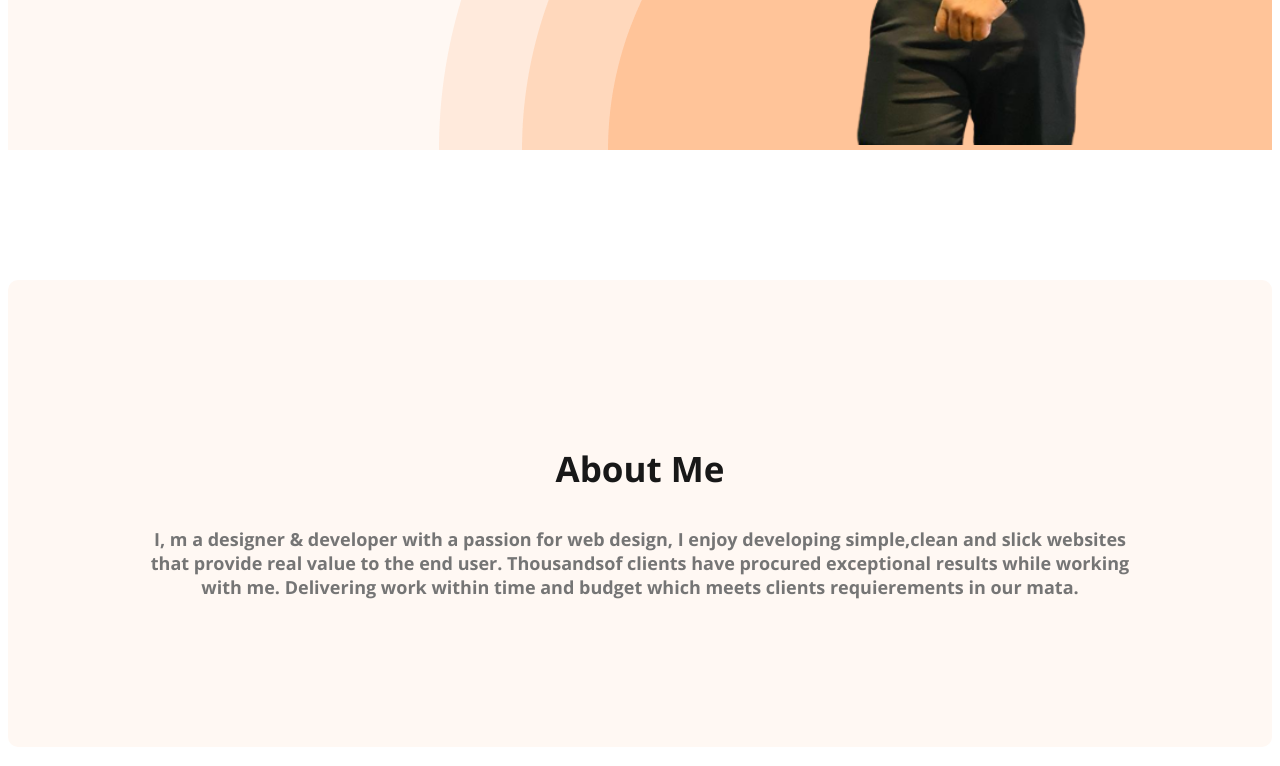
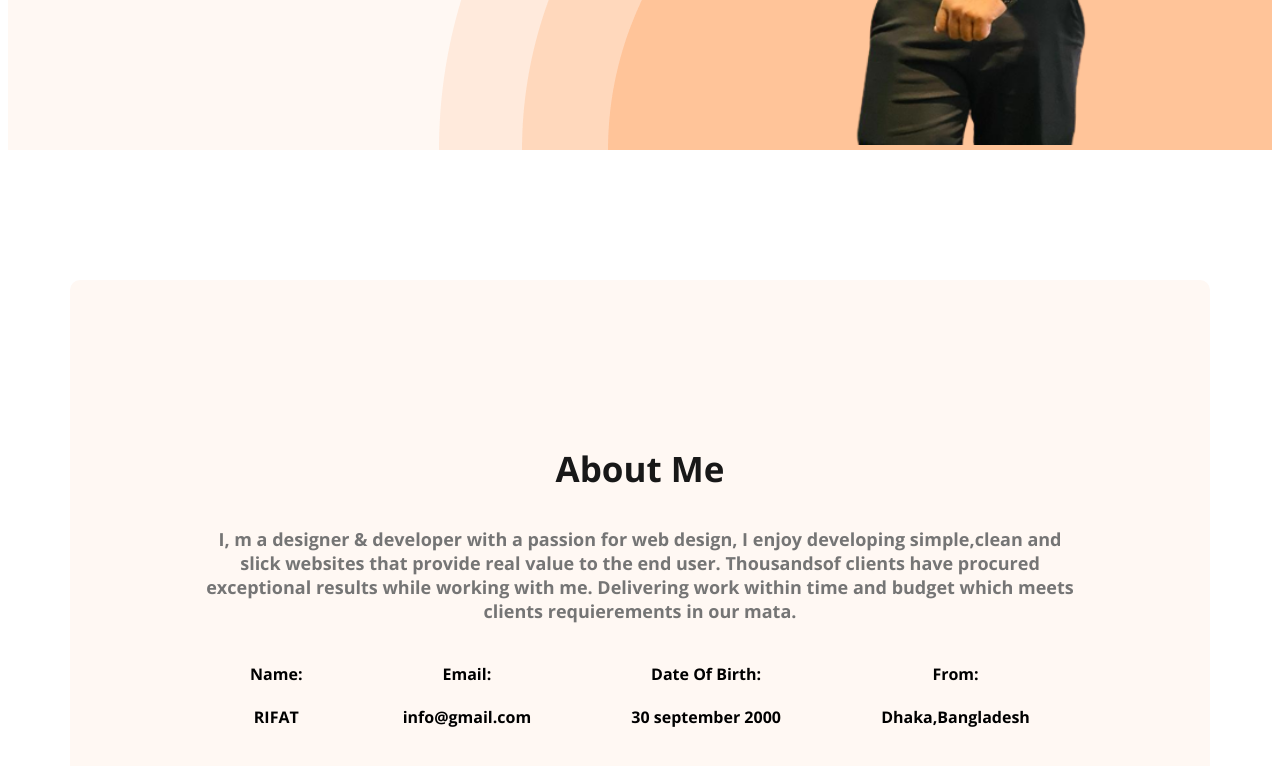
Before and after one commit to rifat417131/web-portfolio, a plain HTML site: page index.html in a window 1280 px wide. Shown: the part 644-1410 px from the top of the page. Drawn offline with nearby package versions, Linux system fonts and the light colour scheme.

Commit message:
added about info

```diff
--- a/index.html
+++ b/index.html
@@ -40,6 +40,24 @@
             <p class="section-description">
                 I, m a designer & developer with a passion for web design, I enjoy developing simple,clean and slick websites that provide real value to the end user. Thousandsof clients have procured exceptional results while working with me. Delivering work within time and budget which meets clients requierements in our mata.
             </p>
+            <div class="about-info-container">
+<div class="about-info">
+    <h4 class="info-title">Name:</h4>
+    <p class="info-description">RIFAT</p>
+</div>
+<div class="about-info">
+    <h4 class="info-title">Email:</h4>
+    <p class="info-description">info@gmail.com</p>
+</div>
+<div class="about-info">
+    <h4 class="info-title">Date Of Birth:</h4>
+    <p class="info-description">30 september 2000</p>
+</div>
+<div class="about-info">
+    <h4 class="info-title">From:</h4>
+    <p class="info-description">Dhaka,Bangladesh</p>
+</div>
+            </div>
         </section>
 
     </main>
--- a/style/web.css
+++ b/style/web.css
@@ -95,6 +95,16 @@ margin-bottom: 20px;
     color: #757575;
     text-align: center;
     font-size: 18px;
-
+}
+main{
+    width: 1140px;
+    margin: 0 auto;
 
 }
+.about-info-container{
+    display: flex;
+    justify-content: space-around;
+    }
+    .about-info{
+        text-align: center;
+    }
```
